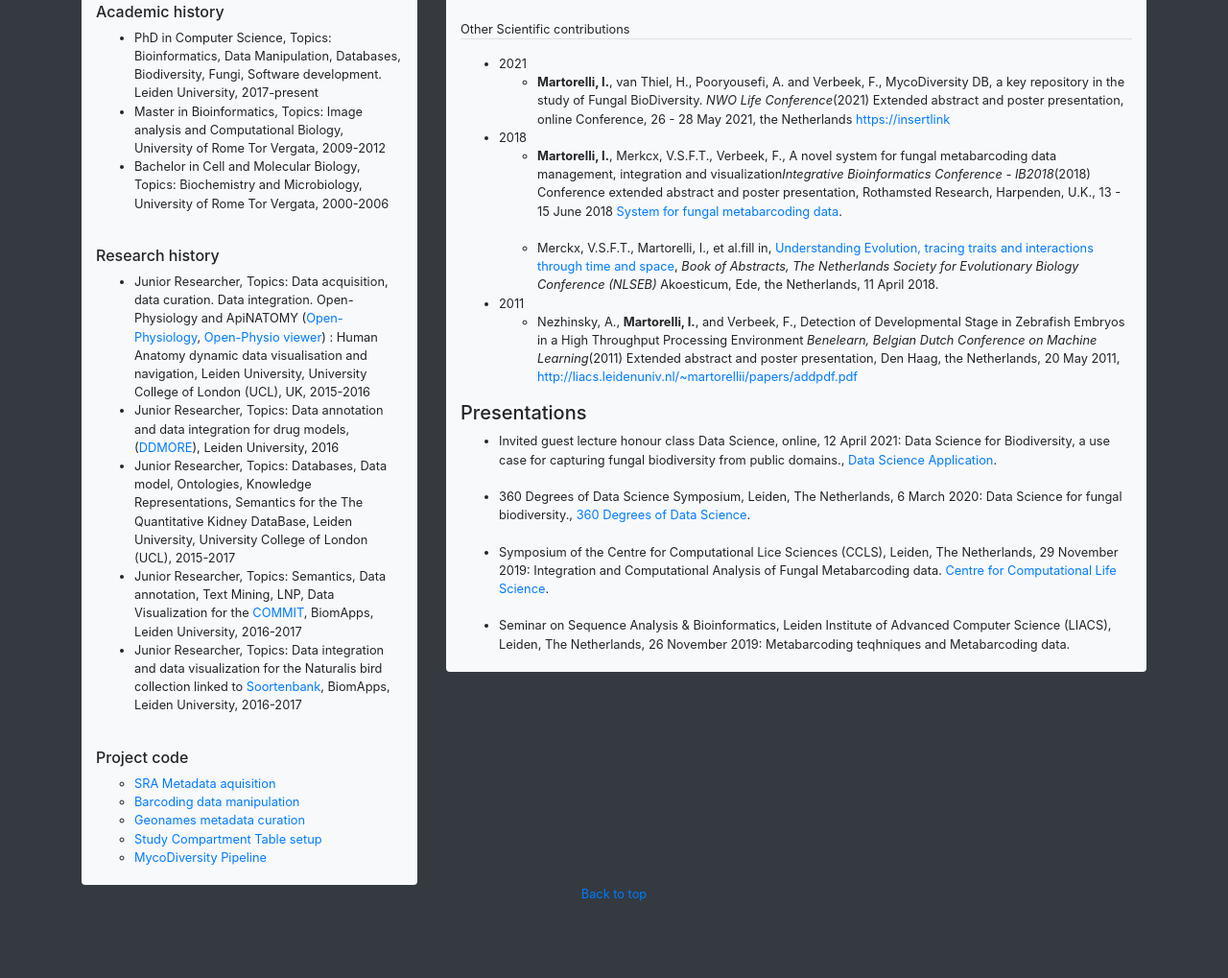
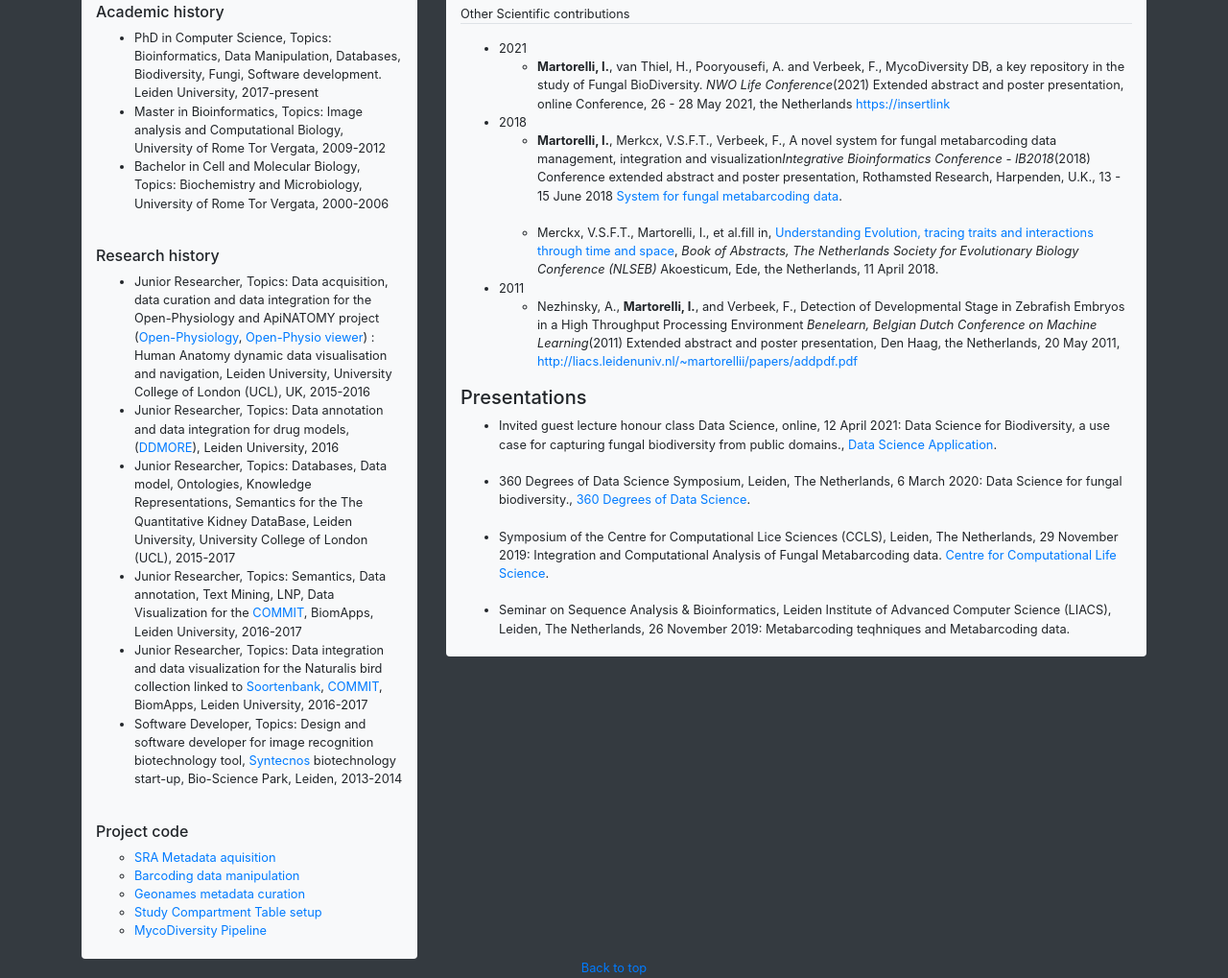
Before and after one commit to imartorelli/imartorelli.github.io, a plain HTML site: page index.html in a window 1280 px wide. Shown: the part 1026-2045 px from the top of the page at 96% size. Before the commit the page ends 1983 px from the top, so only its background shows below. Drawn offline with nearby package versions, Linux system fonts and the light colour scheme.

Commit message:
Update company positions

```diff
--- a/index.html
+++ b/index.html
@@ -128,7 +128,7 @@ multi-scale fungal biodiversity</a>
 
 				            <ul>
 				             <li>
-				              Junior Researcher, Topics: Data acquisition, data curation. Data integration. Open-Physiology and ApiNATOMY (<a href="https://github.com/open-physiology">Open-Physiology</a>, <a href="http://open-physiology-viewer-docs.surge.sh">Open-Physio viewer</a>) : Human Anatomy dynamic data visualisation and navigation, Leiden University, University College of London (UCL), UK, 2015-2016
+				              Junior Researcher, Topics: Data acquisition, data curation and data integration for the Open-Physiology and ApiNATOMY project (<a href="https://github.com/open-physiology">Open-Physiology</a>, <a href="http://open-physiology-viewer-docs.surge.sh">Open-Physio viewer</a>) : Human Anatomy dynamic data visualisation and navigation, Leiden University, University College of London (UCL), UK, 2015-2016
 
 				            <li>
 				              Junior Researcher, Topics: Data annotation and data integration for drug models, (<a href="https://www.ddmore.foundation">DDMORE</a>), Leiden University, 2016
@@ -137,8 +137,10 @@ multi-scale fungal biodiversity</a>
 				         			Junior Researcher, Topics: Databases, Data model, Ontologies, Knowledge Representations, Semantics for the The Quantitative Kidney DataBase, Leiden University, University College of London (UCL), 2015-2017
 							<li>
 								Junior Researcher, Topics: Semantics, Data annotation, Text Mining, LNP, Data Visualization for the <a href="http://commit-nl.nl">COMMIT</a>, BiomApps, Leiden University, 2016-2017
-								<li>
-								Junior Researcher, Topics: Data integration and data visualization for the Naturalis bird collection linked to <a href="http://http://www.soortenbank.nl">Soortenbank</a>, BiomApps, Leiden University, 2016-2017
+							<li>
+								Junior Researcher, Topics: Data integration and data visualization for the Naturalis bird collection linked to <a href="http://http://www.soortenbank.nl">Soortenbank</a>, <a href="http://commit-nl.nl">COMMIT</a>, BiomApps, Leiden University, 2016-2017
+							<li>
+								Software Developer, Topics: Design and software developer for image recognition biotechnology tool, <a href="https://syntecnosproducts.com">Syntecnos</a> biotechnology start-up, Bio-Science Park, Leiden, 2013-2014
 				         		</li>
 				            </ul>
 				         	<br>
@@ -224,8 +226,8 @@ multi-scale fungal biodiversity</a>
 				          				<b>Martorelli, I.</b>, van Thiel, H., Pooryousefi, A., Ramackers, G.J., Merckx, V.S.F.T., Verbeek, F.J., Multiple graphical views for automatically generating SQL for the MycoDiversity DataBase; making fungal biodiversity studies accessible. Biodiversity Data Journal. <i>(submitted),</i>,<a href=https://copyurl>https://doi.org/</a>
 				          			</li>
 				          		</ul>
-				          </ul>
-                  <li>2016</li>
+
+                  				<li>2016</li>
 				          		<ul>
 				          			<li>
 				          				de Bono, B., Helvensteijn, M., Kokash, N., <b>Martorelli, I.</b>, Sarwar, D., Islam, S., Grenon, P., Hunter, P. Requirements for the formal representation of pathophysiology mechanisms by clinicians. Interace Focus Journal. <i>2016,</i>,<a href=https://doi.org/10.1098/rsfs.2015.0099>https://doi.org/10.1098/rsfs.2015.0099</a>
```
